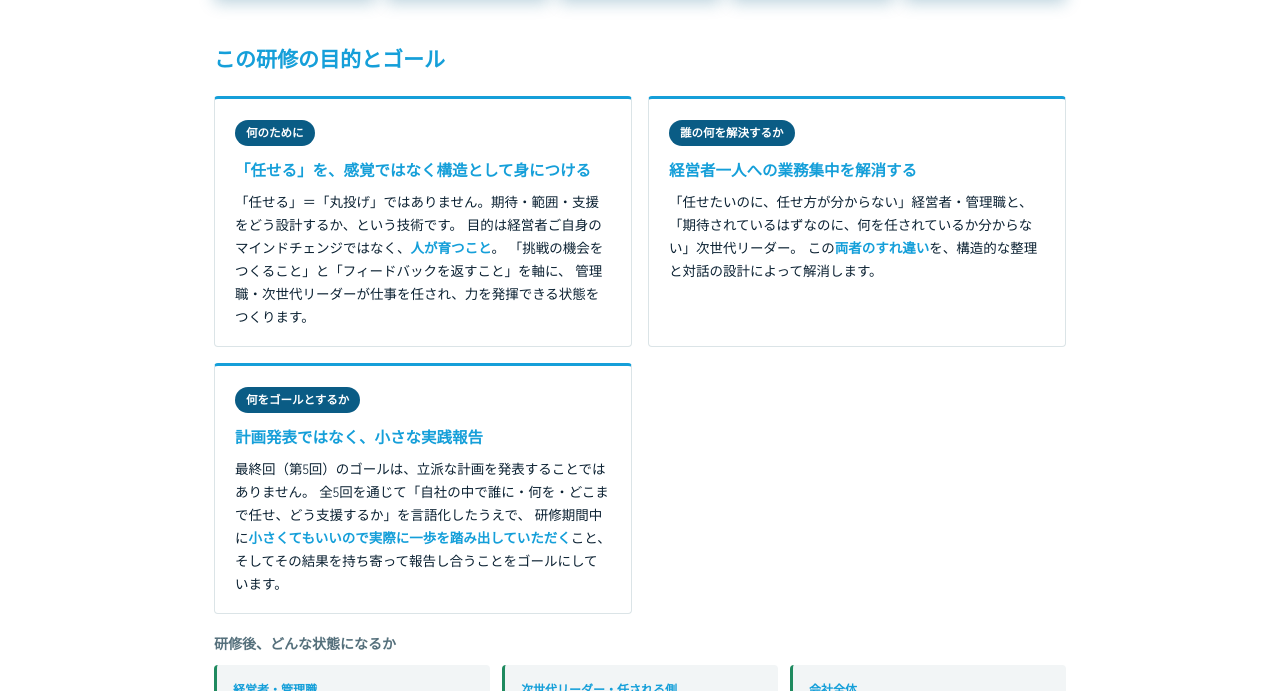
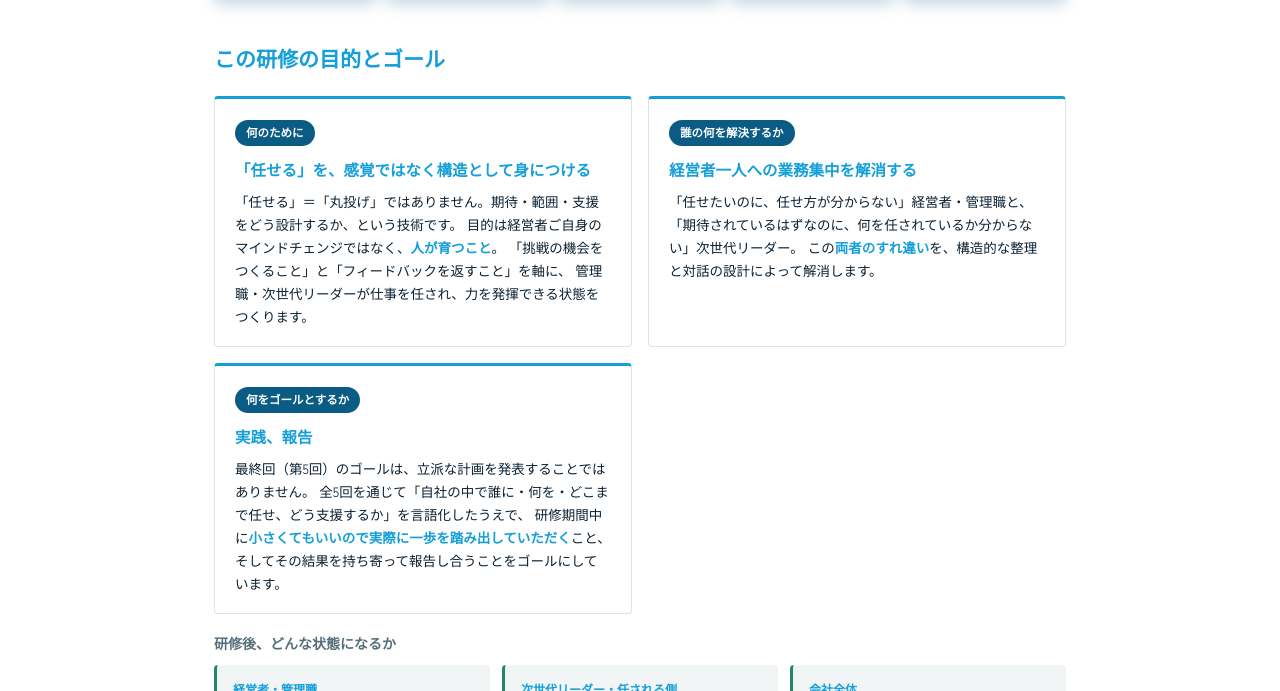
Before and after one commit to ki1118rin/makaseru-training, a plain HTML site: page index.html in a window 1280 px wide. Shown: the part 409-1100 px from the top of the page. Drawn offline with Linux system fonts and the light colour scheme.

Commit message:
ゴールカードの見出しを「実践、報告」に変更
Co-Authored-By: Claude Sonnet 5 <noreply@anthropic.com>
Claude-Session: https://claude.ai/code/session_01Jz2opo9CZ61eB83QcCorsb

```diff
--- a/index.html
+++ b/index.html
@@ -365,7 +365,7 @@
       </div>
       <div class="why-card">
         <span class="why-label">何をゴールとするか</span>
-        <p class="why-lead">計画発表ではなく、小さな実践報告</p>
+        <p class="why-lead">実践、報告</p>
         <p class="why-body">
           最終回（第5回）のゴールは、立派な計画を発表することではありません。
           全5回を通じて「自社の中で誰に・何を・どこまで任せ、どう支援するか」を言語化したうえで、
```
